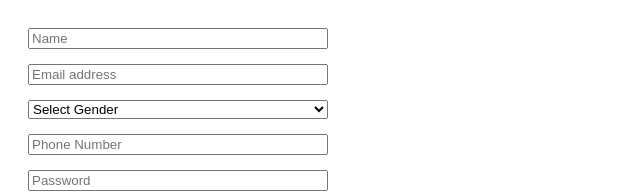
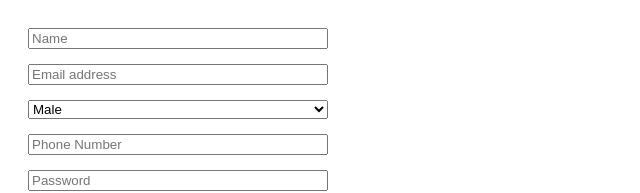
Before and after one commit to acciojob/signup-form-react-happydagar6, a React app: page / in a window 1280 px wide. Shown: the top 193 px of the page, without its empty margins (0-640 px from the left). Built offline with nearby package versions, Linux system fonts and the light colour scheme.

Commit message:
Refactor gender options: update values to lowercase and remove default selection prompt

```diff
--- a/src/components/App.js
+++ b/src/components/App.js
@@ -84,10 +84,9 @@ const App = () => {
         <input name="email" type="text" placeholder="Email address" data-testid="email" value={email} onChange={(e) => setEmail(e.target.value)} />
 
         <select name="gender" data-testid="gender" value={gender} onChange={(e) => setGender(e.target.value)}>
-          <option value="">Select Gender</option>
-          <option value="Male">Male</option>
-          <option value="Female">Female</option>
-          <option value="Other">Other</option>
+          <option value="male">Male</option>
+          <option value="female">Female</option>
+          <option value="other">Other</option>
         </select>
 
         <input name="phoneNumber" type="text" placeholder="Phone Number" data-testid="phoneNumber" value={phoneNumber} onChange={(e) => setPhoneNumber(e.target.value)} />
```
